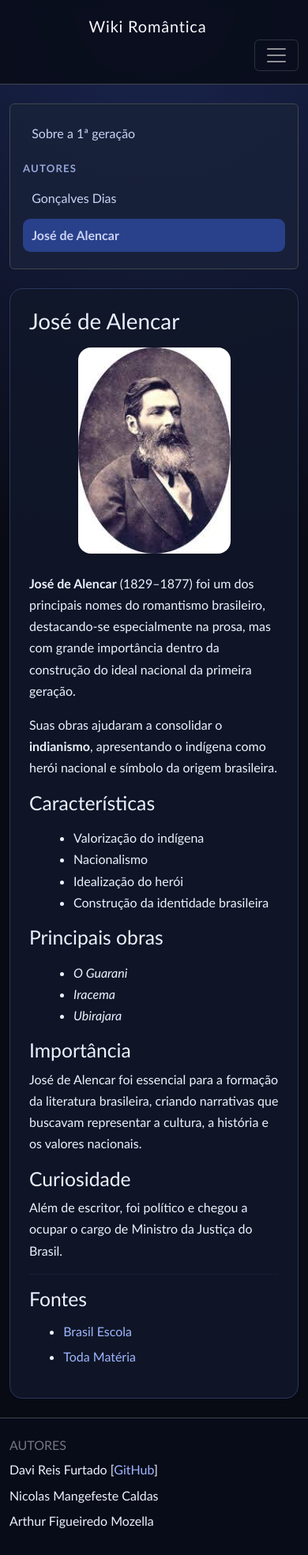
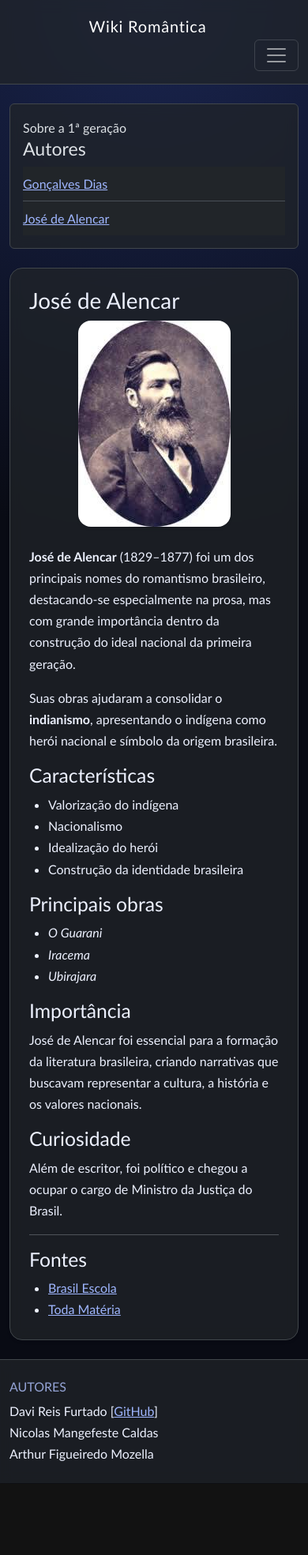
Before and after one commit to davi-furtado/wiki-romantica, a plain HTML site: page geracao1/jose-de-alencar.html in a window 390 px wide. Shown: the whole page at 79% size. After the commit the page ends 1878 px from the top, so only its background shows below. Drawn offline with Linux system fonts and the light colour scheme.

Commit message:
Simplifica os estilos das páginas

```diff
--- a/css/styles.css
+++ b/css/styles.css
@@ -1,11 +1,7 @@
 :root {
   --wiki-bg: #090b14;
-  --wiki-surface: #11172a;
-  --wiki-surface-alt: #18213a;
-  --wiki-border: #2a365d;
   --wiki-link: #9fb6ff;
   --wiki-link-hover: #d2ddff;
-  --wiki-active: #314dae;
 }
 
 * {
@@ -19,145 +15,33 @@ body {
   color: #edf1ff;
 }
 
+.navbar-brand {
+  letter-spacing: 0.04em;
+}
+
+.site-header,
+.site-footer,
+.conteudo,
+.principal,
+.sidebar {
+  backdrop-filter: blur(8px);
+  background-color: rgba(8, 12, 25, 0.78);
+}
+
 a {
   color: var(--wiki-link);
-  text-decoration: none;
-  transition:
-    color 0.2s ease,
-    background-color 0.2s ease,
-    transform 0.2s ease;
 }
 
 a:hover {
   color: var(--wiki-link-hover);
 }
 
-.site-header {
-  background: rgba(8, 12, 25, 0.88);
-  backdrop-filter: blur(8px);
-}
-
-.navbar-brand {
-  letter-spacing: 0.04em;
-  color: #f8f9ff;
-}
-
-.site-header .nav-link {
-  color: #c4cff7;
-  border-radius: 999px;
-  padding: 0.4rem 0.95rem;
-}
-
-.site-header .nav-link:hover,
-.site-header .nav-link:focus-visible {
-  color: #ffffff;
-  background-color: rgba(49, 77, 174, 0.35);
-}
-
-.site-header .nav-link.atual {
-  color: #ffffff;
-  background-color: var(--wiki-active);
-}
-
-.principal,
-.conteudo {
-  background-color: rgba(17, 23, 42, 0.88);
-  border: 1px solid var(--wiki-border);
-}
-
-.principal h1,
-.conteudo h1 {
-  margin-bottom: 1rem;
-}
-
-.principal p,
-.conteudo p {
-  margin-bottom: 1rem;
-}
-
-.principal ul,
-.conteudo ul {
-  margin: 1rem 0 1rem 1.5rem;
-}
-
 .autor-foto {
   max-width: 280px;
 }
 
-.sidebar {
-  background-color: rgba(24, 33, 58, 0.88);
-}
-
-.sidebar h3 {
-  margin: 1rem 0 0.55rem;
-  font-size: 0.82rem;
-  font-weight: 700;
-  color: #95a4d6;
-  text-transform: uppercase;
-  letter-spacing: 0.09em;
-}
-
-.sidebar .list-group-item {
-  border: none;
-  border-radius: 0.6rem;
-  margin-bottom: 0.35rem;
-  background: transparent;
-  padding: 0;
-}
-
-.sidebar .list-group-item a,
-.sidebar > .card-body > a {
-  display: block;
-  color: #cad3f3;
-  border-radius: 0.6rem;
-  padding: 0.45rem 0.7rem;
-}
-
-.sidebar .list-group-item a:hover,
-.sidebar > .card-body > a:hover {
-  color: #ffffff;
-  background-color: rgba(49, 77, 174, 0.38);
-  transform: translateX(4px);
-}
-
-.sidebar .ativo {
-  background-color: rgba(49, 77, 174, 0.7);
-  color: #ffffff;
-  font-weight: 700;
-}
-
-.sidebar .ativo:hover {
-  transform: none;
-}
-
-.fontes {
-  margin-top: 2rem;
-  padding-left: 1.2rem;
-}
-
-.fontes li {
-  margin-bottom: 0.6rem;
-  line-height: 1.4;
-}
-
-.fontes a {
-  word-break: break-word;
-}
-
-.fontes a:hover {
-  text-decoration: underline;
-}
-
-.site-footer {
-  background: rgba(8, 12, 25, 0.8);
-}
-
-.site-footer li {
-  margin: 0.35rem 0;
-}
-
-hr {
-  border-color: var(--wiki-border);
+.text-body-tertiary {
+  color: #95a4d6 !important;
 }
 
 @media (max-width: 991.98px) {
@@ -167,7 +51,8 @@ hr {
     margin-bottom: 0.65rem;
   }
 
-  .site-header .nav {
+  .site-header .nav,
+  .site-header .nav-pills {
     width: 100%;
     justify-content: center;
   }
--- a/geracao1/jose-de-alencar.html
+++ b/geracao1/jose-de-alencar.html
@@ -12,7 +12,9 @@
   </head>
 
   <body class="d-flex flex-column min-vh-100">
-    <header class="site-header border-bottom border-secondary-subtle">
+    <header
+      class="site-header border-bottom border-secondary-subtle bg-dark bg-opacity-75"
+    >
       <nav class="navbar navbar-expand-lg py-3">
         <div class="container">
           <span class="navbar-brand mb-0 h1">Wiki Romântica</span>
@@ -32,7 +34,7 @@
               class="nav nav-pills ms-auto flex-column flex-lg-row justify-content-end gap-1 pt-3 pt-lg-0"
             >
               <a href="../" class="nav-link">Início</a>
-              <a href="." class="nav-link atual" aria-current="page"
+              <a href="." class="nav-link active" aria-current="page"
                 >1ª Geração</a
               >
               <a href="../geracao2/" class="nav-link">2ª Geração</a>
@@ -45,18 +47,20 @@
     <div class="container my-4 my-lg-5">
       <div class="row g-4">
         <aside class="col-12 col-lg-4 col-xl-3">
-          <div class="sidebar card border-secondary-subtle h-100">
+          <div
+            class="sidebar card border-secondary-subtle bg-dark bg-opacity-75 h-100"
+          >
             <div class="card-body">
               <a href="." class="list-group-item list-group-item-action"
                 >Sobre a 1ª geração</a
               >
               <h3>Autores</h3>
-              <ul class="list-group list-group-flush">
+              <ul class="list-group list-group-flush ps-0">
                 <li class="list-group-item px-0">
                   <a href="goncalves-dias.html">Gonçalves Dias</a>
                 </li>
                 <li class="list-group-item px-0">
-                  <a href="jose-de-alencar.html" class="ativo"
+                  <a href="jose-de-alencar.html" class="active"
                     >José de Alencar</a
                   >
                 </li>
@@ -66,7 +70,9 @@
         </aside>
 
         <main class="col-12 col-lg-8 col-xl-9">
-          <section class="conteudo p-4 p-lg-5 rounded-4 shadow-sm">
+          <section
+            class="conteudo p-4 p-lg-5 rounded-4 shadow-sm border border-secondary-subtle bg-dark bg-opacity-75"
+          >
             <h1>José de Alencar</h1>
 
             <figure class="text-center mb-4">
@@ -92,7 +98,7 @@
             </p>
 
             <h2>Características</h2>
-            <ul>
+            <ul class="ps-4">
               <li>Valorização do indígena</li>
               <li>Nacionalismo</li>
               <li>Idealização do herói</li>
@@ -100,7 +106,7 @@
             </ul>
 
             <h2>Principais obras</h2>
-            <ul>
+            <ul class="ps-4">
               <li><em>O Guarani</em></li>
               <li><em>Iracema</em></li>
               <li><em>Ubirajara</em></li>
@@ -123,7 +129,7 @@
 
             <h2>Fontes</h2>
 
-            <ul class="fontes">
+            <ul class="ps-4 mb-0">
               <li>
                 <a
                   href="https://brasilescola.uol.com.br/literatura/jose-alencar.htm"
@@ -141,7 +147,9 @@
       </div>
     </div>
 
-    <footer class="site-footer mt-auto border-top border-secondary-subtle py-4">
+    <footer
+      class="site-footer mt-auto border-top border-secondary-subtle py-4 bg-dark bg-opacity-75"
+    >
       <div class="container">
         <h4 class="h6 text-uppercase text-body-tertiary">Autores</h4>
         <ul class="list-unstyled mb-0">
```
Also changed, not shown: 404.html (+7 -3 lines), geracao1/goncalves-dias.html (+19 -9 lines), geracao1/index.html (+17 -9 lines), geracao2/alvares-de-azevedo.html (+17 -9 lines), geracao2/casimiro-de-abreu.html (+17 -9 lines), geracao2/index.html (+17 -9 lines), geracao3/castro-alves.html (+17 -9 lines), geracao3/index.html (+17 -9 lines), geracao3/tobias-barreto.html (+19 -9 lines), index.html (+9 -5 lines).
